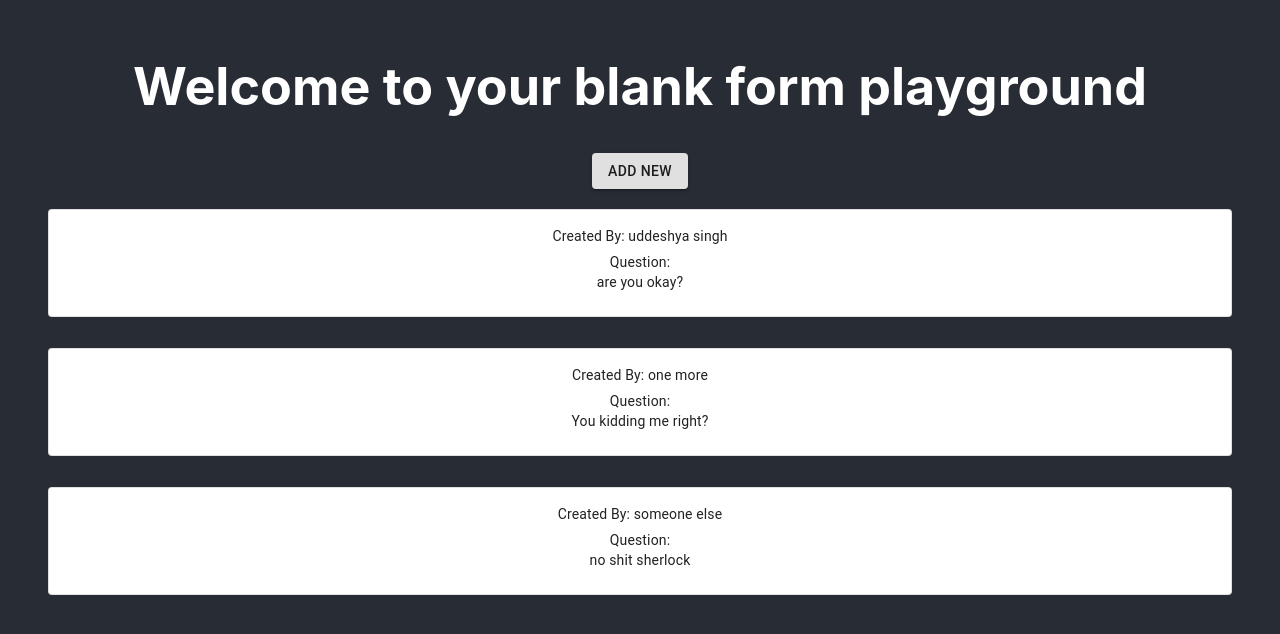
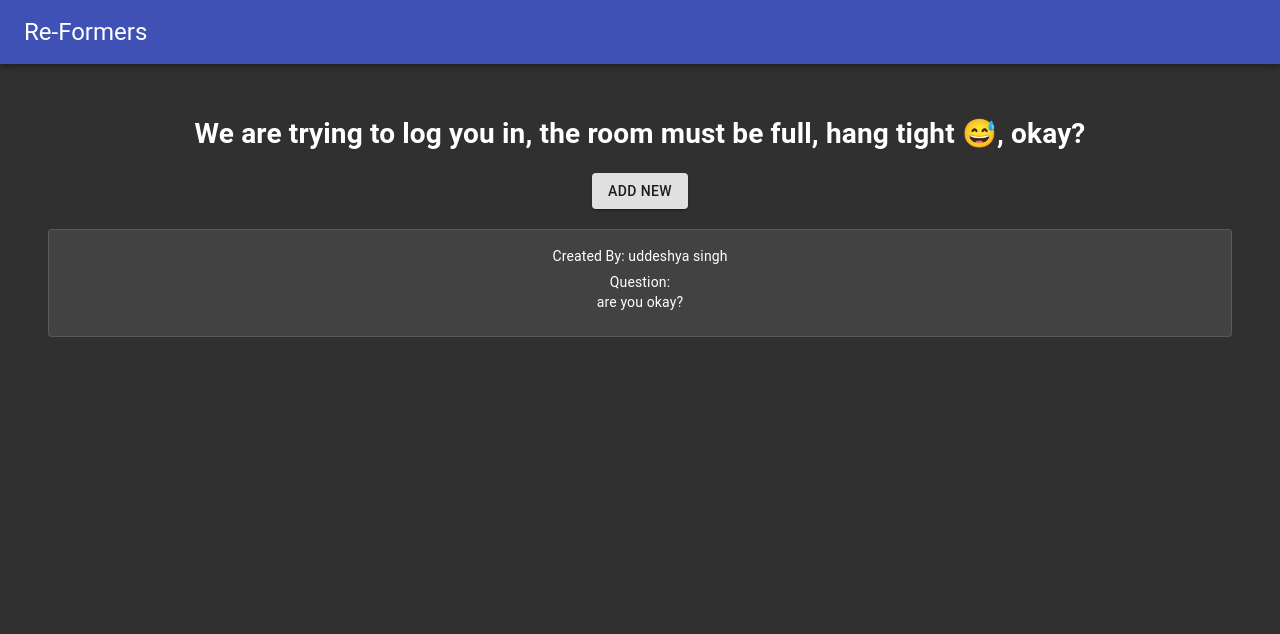
Before and after one commit to uds5501/re-formers, a React (Create React App) app: page / in a window 1280 px wide. Shown: the top 634 px of the page. Built offline with nearby package versions, Linux system fonts and the light colour scheme; no server answers.

Commit message:
FE: Create App Bar config
Signed-off-by: Uddeshya Singh <singhuddeshyaofficial@gmail.com>

```diff
--- a/package.json
+++ b/package.json
@@ -11,6 +11,7 @@
     "react": "^17.0.1",
     "react-dom": "^17.0.1",
     "react-scripts": "4.0.1",
+    "universal-cookie": "^4.0.4",
     "web-vitals": "^0.2.4",
     "websocket": "^1.0.33"
   },
--- a/src/Components/App/App.js
+++ b/src/Components/App/App.js
@@ -1,73 +1,99 @@
-import './App.css';
+// import './App.css';
 import React from 'react';
 import FormComponent from '../FormComponent/FormComponent'
-import { Container, Button, Paper } from '@material-ui/core'
-// import { w3cwebsocket as W3CWebSocket } from 'websocket'
-// import { makeStyles } from '@material-ui/core/styles'
-
-const client = new WebSocket('ws://127.0.0.1:1337/ws')
-
-const firstNames = ['Chunky', 'Anonymous', 'Rebel']
-const secondNames = ['Panda', 'Giraffe', 'Racoon', 'Fizz', 'Siphon', 'Shwarma']
+import AppBarComponent from '../AppBar/AppBar'
+import { Container, Button, Paper, createMuiTheme, CssBaseline, Box } from '@material-ui/core'
+import { ThemeProvider } from "@material-ui/styles";
+const { hasCookie } = require('../../Utililty/CookieManager')
+const { messageHandler } = require('../../Utililty/MessageHandler')
+var client = new WebSocket('ws://127.0.0.1:1337/ws')
+const theme = createMuiTheme({
+  palette: {
+    type: "dark"
+  }
+});
 
 class App extends React.Component{
 
   state = {
     userName: null,
     userColor: null,
+    ws: null,
+    disconnected: false,
     formFields: [{
       'type': 'text',
       'question': 'are you okay?',
       'by': 'uddeshya singh',
       'id': 1
-    },{
-      'type': 'text',
-      'question': 'You kidding me right?',
-      'by': 'one more',
-      'id': 2
-    },{
-      'type': 'text',
-      'question': 'no shit sherlock',
-      'by': 'someone else',
-      'id': 3
-    }]
+    }],
+    userList : [],
   }
-
+  openEventListener = (event) => {
+    let obj = hasCookie()
+    this.setState({ws: client, disconnected: false})
+    console.log('Websocket Client Connected')
+    client.send(JSON.stringify({
+      messageType: 'room entry',
+      entryToken: obj.entryToken
+    }))
+  }
+  incomingMessageListener = (message) => {
+    let messageData = JSON.parse(message.data)
+    console.log(messageData)
+    if (messageData['messageType'] === 'welcome') {
+      console.log("I swear i am in")
+      messageHandler(messageData, this.stateUpdateMount)
+    }
+  }
+  closeSocket = (event) => {
+    console.log("You are disconnected")
+    this.setState({disconnected: true})
+    setTimeout(()=>{
+      console.log("Retrying connection")
+      client = new WebSocket('ws://127.0.0.1:1337/ws')
+      client.addEventListener('open', this.openEventListener)
+      client.addEventListener('message', this.incomingMessageListener)
+      client.addEventListener('close', this.closeSocket)
+    }, 5000)
+  }
   componentDidMount() {
-    let firstName = firstNames[Math.floor(Math.random() * firstNames.length)]
-    let secondName = secondNames[Math.floor(Math.random() * secondNames.length)]
-    this.setState({
-      userName: firstName + " " + secondName
-    })
-    client.onopen = () => {
-      console.log('Websocket Client Connected')
-      client.send(JSON.stringify({
-        message: this.state.userName,
-        messageType: 'helloworld'
-      }))
-    }
-    client.onmessage = (message) => {
-      console.log(message)
-    }
+    client.addEventListener('open', this.openEventListener)
+    client.addEventListener('message', this.incomingMessageListener)
+    client.addEventListener('close', this.closeSocket)
     console.log("in component mount");
     // get information from user
   }
-  itemCallback = async (data) => {
-    console.log('oolllaaa')
+
+  stateUpdateMount = (userName, colour) => {
+    this.setState({
+      userName: userName,
+      userColor: colour
+    })
   }
+
   render() {
-
     const items = this.state.formFields.map((item) =>
       <div key={item.id}>
         <FormComponent itemData={item} callback={this.itemCallback} />
         <br></br>
       </div>
     )
+    const customWelcome = () => {
+      if (this.state.userColor && this.state.userName) {
+        return <h1 style={{color:this.state.userColor}}> {this.state.userName}, Welcome to your blank form playground! 🌈</h1>
+      } else {
+        return <h1>We are trying to log you in, the room must be full, hang tight 😅, okay?</h1>
+      }
+    }
     return (
-      <div className="App">
-        <div className="App-header">
-          <Container style={{marginTop:"20px"}}>
-            <h1>Welcome to your blank form playground </h1>
+      <ThemeProvider theme={theme}>
+        <CssBaseline />
+        <div className="App">
+          <Box>
+            <AppBarComponent />
+          </Box>
+          <Container style={{marginTop:"50px", textAlign:'center'}}>
+            {customWelcome()}
             <Button variant="contained">
               Add new
             </Button>
@@ -76,7 +102,7 @@ class App extends React.Component{
             </Container>
           </Container>
         </div>
-      </div>
+      </ThemeProvider>
     )
   }
 }
--- /dev/null
+++ b/src/Components/AppBar/AppBar.js
@@ -0,0 +1,15 @@
+import React from 'react';
+import { AppBar, Typography, Toolbar } from '@material-ui/core'
+
+class AppBarComponent extends React.Component {
+  render() {
+    return (
+      <AppBar position="static">
+        <Toolbar>
+          <Typography variant="h5">Re-Formers</Typography>
+        </Toolbar>
+      </AppBar>
+    )
+  }
+}
+export default AppBarComponent
--- /dev/null
+++ b/src/Utililty/CookieManager.js
@@ -0,0 +1,23 @@
+import Cookies from 'universal-cookie';
+const cookies = new Cookies();
+
+// for authentication persistance
+export const SetCookie = (userData) => {
+    const option = {maxAge: 3600};
+    for(const [key, value] of Object.entries(userData)) {
+        cookies.set(key, value, option);
+    };
+}
+
+export const DeleteCookie = (fields) => {
+    fields.forEach((field) => {
+        cookies.remove(field);
+    });
+}
+
+export const hasCookie = () => {
+    const obj = {
+        entryToken: cookies.get('entryToken') || '-1'
+    };
+    return obj;
+}
--- /dev/null
+++ b/src/Utililty/MessageHandler.js
@@ -0,0 +1,11 @@
+const { SetCookie, DeleteCookie } = require('./CookieManager')
+
+// for authentication persistance
+export const messageHandler = (messageData, stateUpdate) => {
+    if (messageData['messageType'] === 'welcome') {
+        DeleteCookie(['entryToken'])
+        let { userName, colour, entryToken } = messageData['clientObject']
+        stateUpdate(userName, colour)
+        SetCookie({'entryToken': entryToken})
+    }
+}
```
Also changed, not shown: 2 other files (tests, documents, lock files or other folders).
